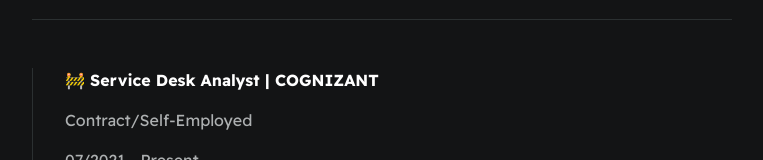
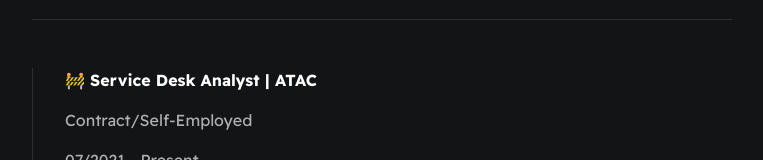
Before and after one commit to ptonline40/Resume_Website, a plain HTML site: page index.html in a window 1280 px wide. Shown: the part 722-882 px from the top of the page, without its empty margins (258-1021 px from the left). Drawn offline with Linux system fonts and the light colour scheme.

Commit message:
change to work history

```diff
--- a/index.html
+++ b/index.html
@@ -70,7 +70,7 @@
         <h2>Work History</h2>
         <div class="line-break"></div>
         <div class="card--work-history">
-          <strong>🚧 Service Desk Analyst | COGNIZANT</strong>
+          <strong>🚧 Service Desk Analyst | ATAC</strong>
           <p>Contract/Self-Employed</p>
           <p>07/2021 - Present</p>
           <p>
```
